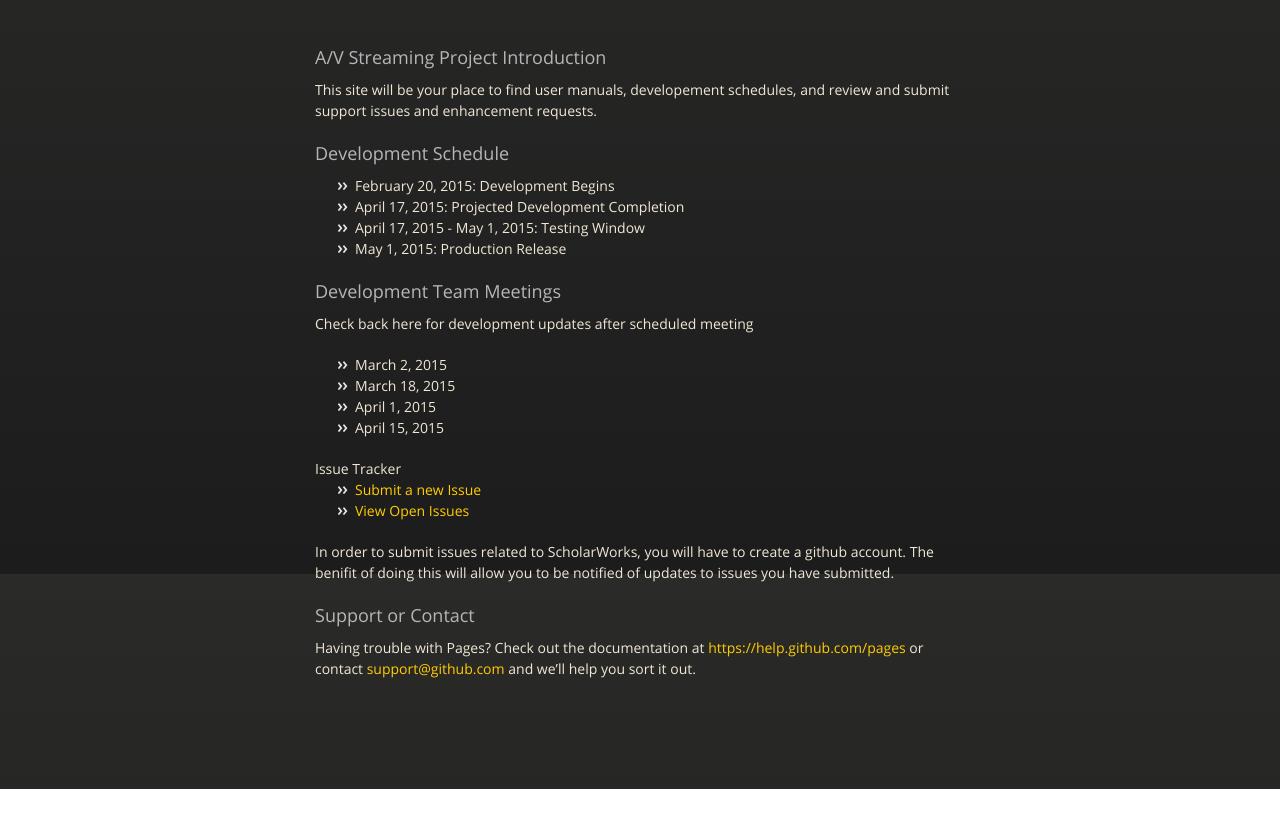
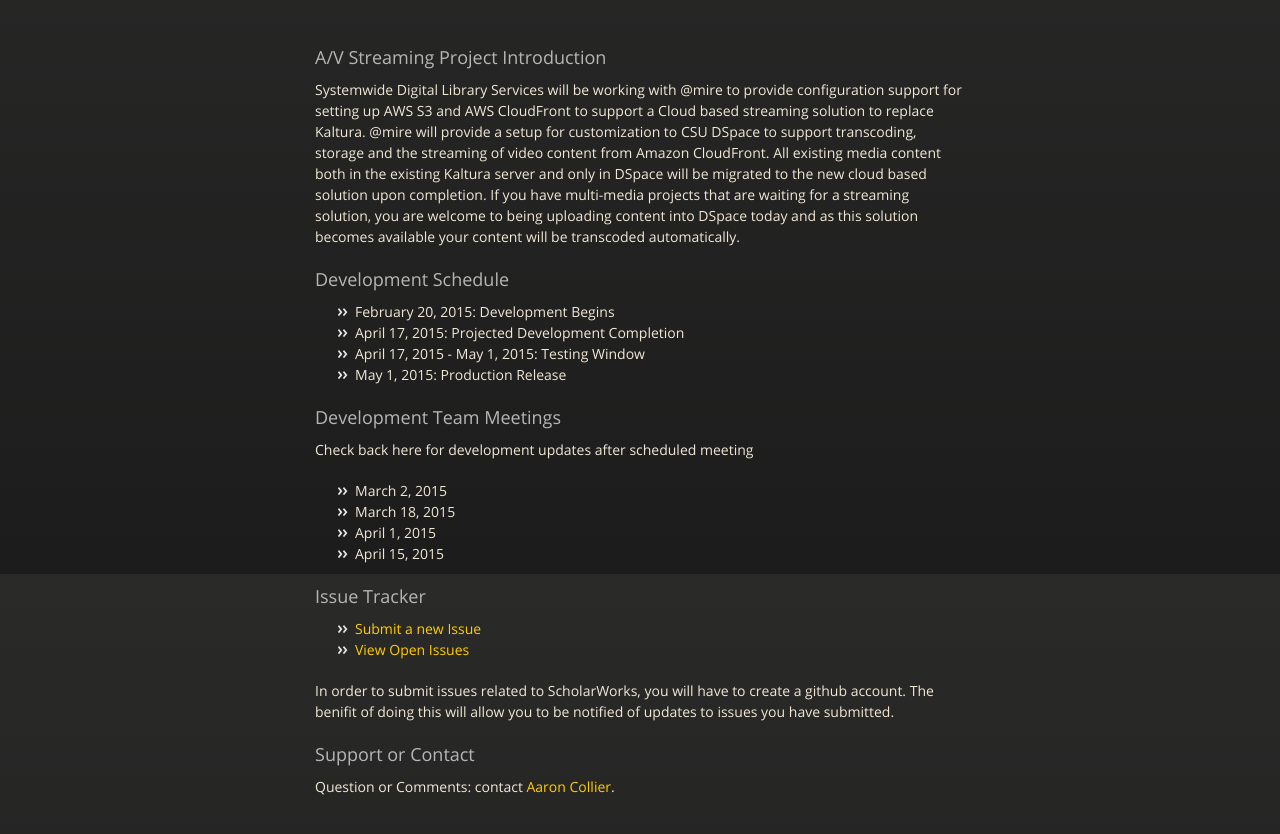
Before and after one commit to CSU-Digital-Repositories/ScholarWorks, a plain HTML site: page streaming/index.html in a window 1280 px wide. Shown: the part 226-1060 px from the top of the page. Before the commit the page ends 1015 px from the top, so only its background shows below. Drawn offline with nearby package versions, Linux system fonts and the light colour scheme.

Commit message:
Updated support page

```diff
--- a/streaming/index.html
+++ b/streaming/index.html
@@ -35,7 +35,13 @@
         <h3>
 <a id="welcome-to-github-pages" class="anchor" href="#welcome-to-github-pages" aria-hidden="true"><span class="octicon octicon-link"></span></a>A/V Streaming Project Introduction</h3>
 
-<p>This site will be your place to find user manuals, developement schedules, and review and submit support issues and enhancement requests.</p>
+<p>Systemwide Digital Library Services will be working with @mire to provide configuration support for setting up AWS S3 and AWS CloudFront to support a Cloud based streaming solution to replace Kaltura.
+@mire will provide a setup for customization to CSU DSpace to support transcoding, storage and the streaming of video content from Amazon CloudFront.
+
+All existing media content both in the existing Kaltura server and only in DSpace will be migrated to the new cloud based solution upon completion.
+
+If you have multi-media projects that are waiting for a streaming solution, you are welcome to being uploading content into DSpace today and as this solution becomes available your content will be transcoded automatically.
+</p>
 
         <h3>
 <a id="welcome-to-github-pages" class="anchor" href="#welcome-to-github-pages" aria-hidden="true"><span class="octicon octicon-link"></span></a>Development Schedule</h3>
@@ -55,7 +61,7 @@
 <li>March 18, 2015</li>
 <li>April 1, 2015</li>
 <li>April 15, 2015</li>
-</ul
+</ul>
 
 <h3>
 <a id="designer-templates" class="anchor" href="#designer-templates" aria-hidden="true"><span class="octicon octicon-link"></span></a>Issue Tracker</h3>
@@ -70,7 +76,7 @@
 <h3>
 <a id="support-or-contact" class="anchor" href="#support-or-contact" aria-hidden="true"><span class="octicon octicon-link"></span></a>Support or Contact</h3>
 
-<p>Having trouble with Pages? Check out the documentation at <a href="https://help.github.com/pages">https://help.github.com/pages</a> or contact <a href="mailto:support@github.com">support@github.com</a> and we’ll help you sort it out.</p>
+<p>Question or Comments: contact <a href="mailto:acollier@calstate.edu">Aaron Collier</a>.</p>
       </section>
 
     </div>
```
